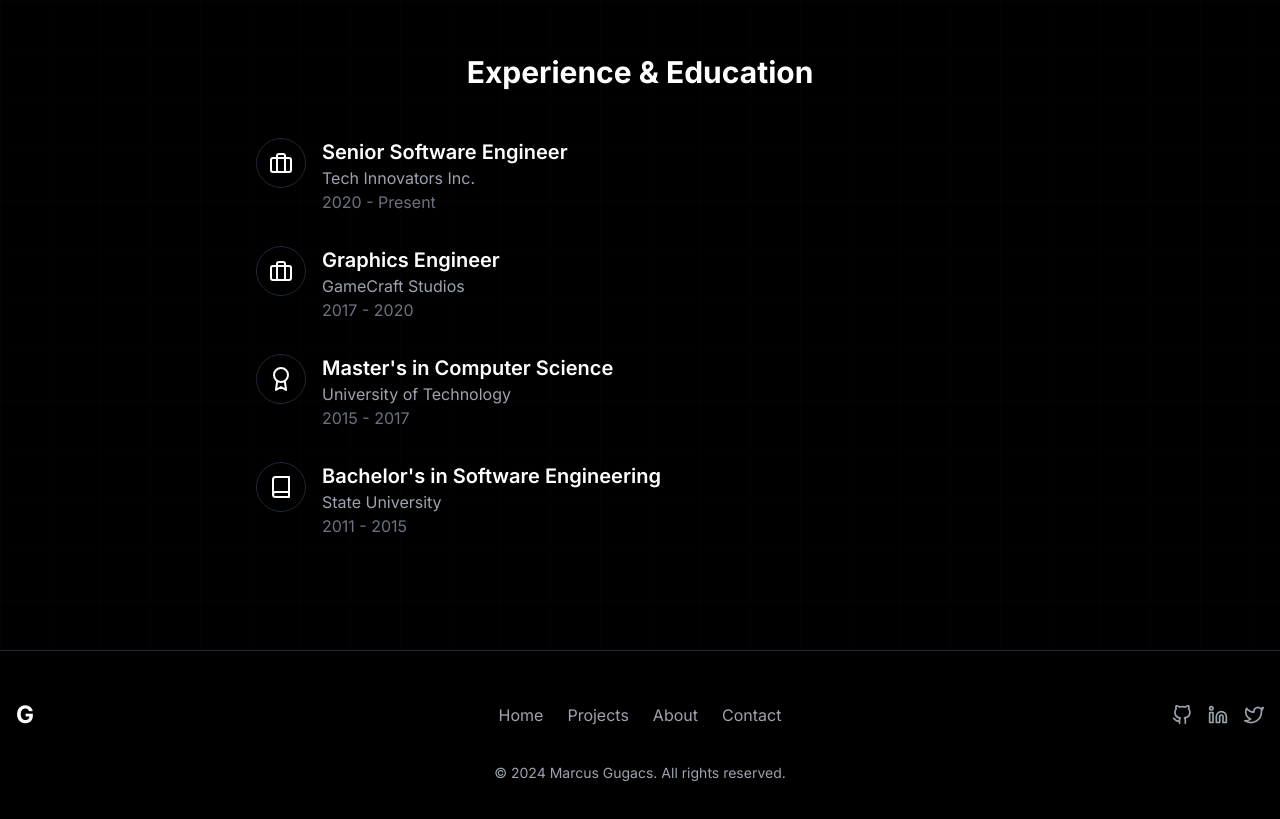
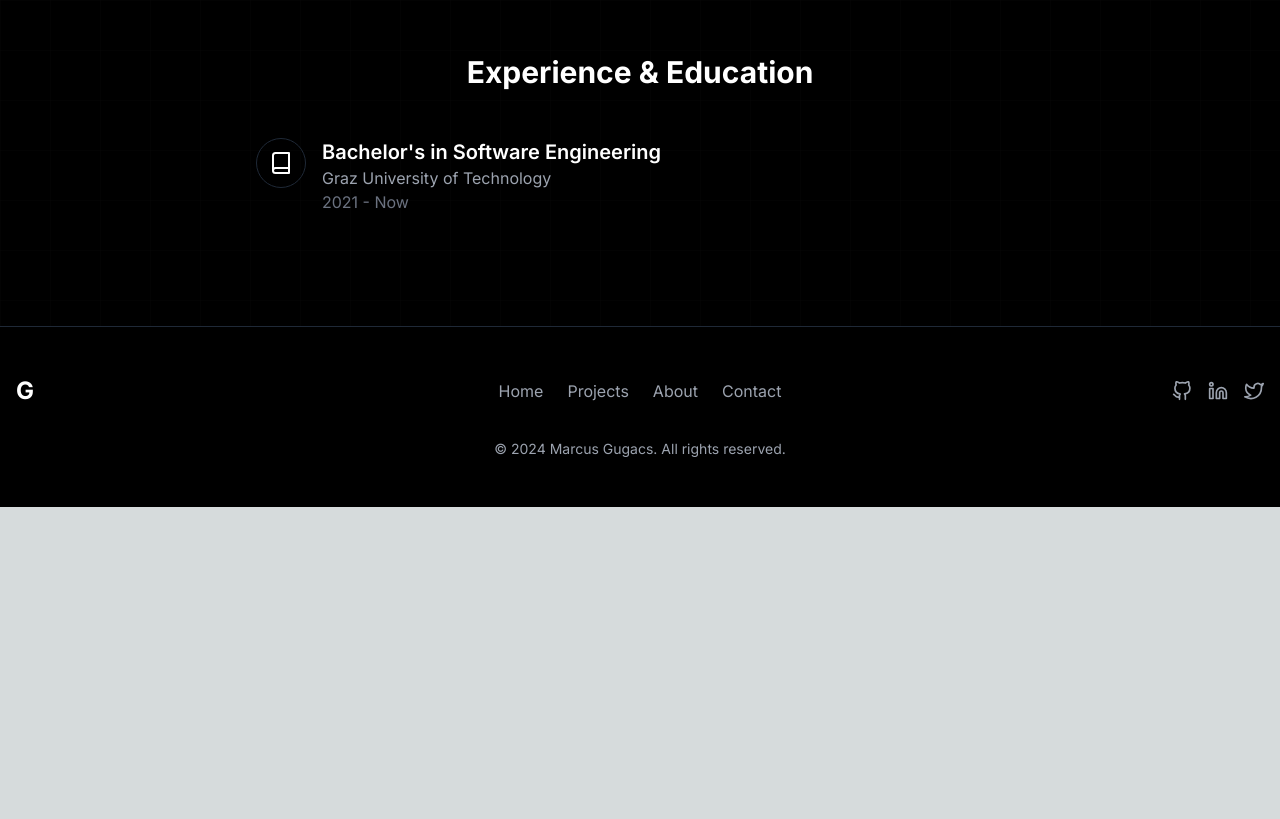
Before and after one commit to IImpaq/portfolio, a Next.js app: page /about in a window 1280 px wide. Shown: the part 1600-2419 px from the top of the page. After the commit the page ends 2107 px from the top, so only its background shows below. Built offline with nearby package versions, Linux system fonts and the light colour scheme.

Commit message:
Reduced timeline for now

```diff
--- a/app/ui/timeline-section.tsx
+++ b/app/ui/timeline-section.tsx
@@ -6,23 +6,10 @@ import TimelineItem from "@/app/ui/timeline-item";
 const TimelineSection = () => {
   const timelineItems = [
     {
-      icon: FiBriefcase,
-      title: "Senior Software Engineer",
-      organization: "Tech Innovators Inc.",
-      period: "2020 - Present"
-    },
-    {icon: FiBriefcase, title: "Graphics Engineer", organization: "GameCraft Studios", period: "2017 - 2020"},
-    {
-      icon: FiAward,
-      title: "Master's in Computer Science",
-      organization: "University of Technology",
-      period: "2015 - 2017"
-    },
-    {
       icon: FiBook,
       title: "Bachelor's in Software Engineering",
-      organization: "State University",
-      period: "2011 - 2015"
+      organization: "Graz University of Technology",
+      period: "2021 - Now"
     },
   ];
 
```
